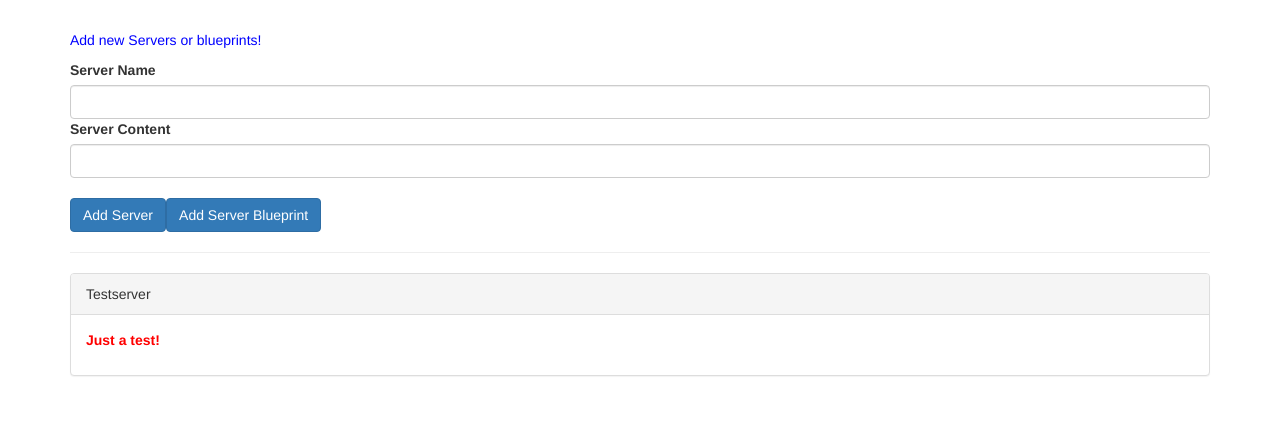
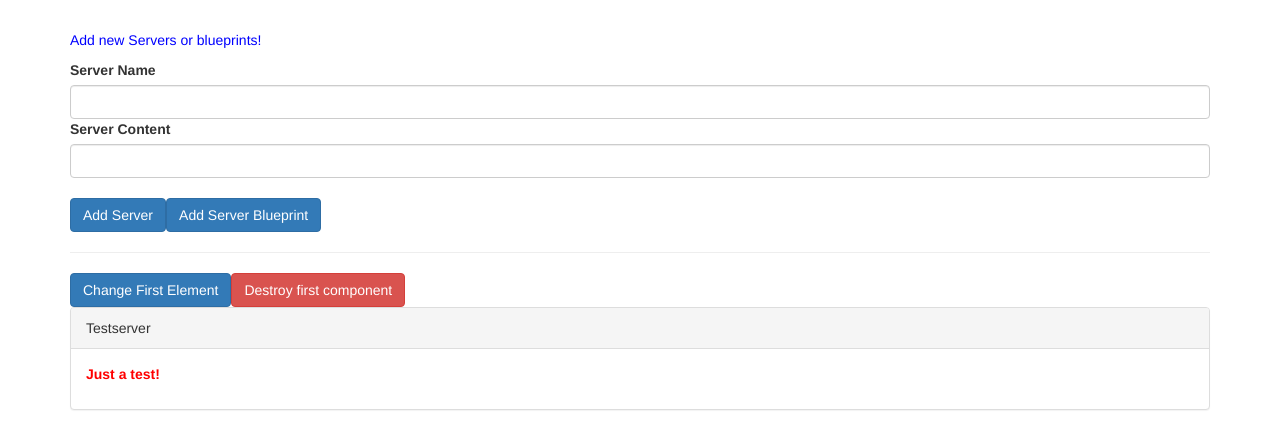
Before and after one commit to daltondaytonsandbox/databinding, an Angular app: page / in a window 1280 px wide. Shown: the top 448 px of the page. Built offline with nearby package versions, Linux system fonts and the light colour scheme.

Commit message:
Add Lifecycle functions/notes to server.ts

```diff
--- a/src/app/app.component.html
+++ b/src/app/app.component.html
@@ -7,12 +7,22 @@
     <hr />
     <div class="row">
         <div class="col-xs-12">
+            <button class="btn btn-primary" (click)="onChangeFirst()">
+                Change First Element
+            </button>
+
+            <button class="btn btn-danger" (click)="onDestroyFirst()">
+                Destroy first component
+            </button>
+
             <!-- '[element]' Binding to customer properties.  -->
             <!-- server-element.ts is using '@Input' to bind [element] -->
             <app-server-element
                 *ngFor="let serverElement of serverElements"
-                [element]="serverElement"
+                [name]="serverElement.name"
             >
+                <!-- [element]="serverElement" removed, [name]="serverElement.name" added -->
+
                 <!-- This is passed into the server-element component using <ng-content> in the server-element component -->
                 <p>
                     <strong
--- a/src/app/app.component.ts
+++ b/src/app/app.component.ts
@@ -28,4 +28,12 @@
             content: blueprintData.serverContent,
         });
     }
+
+    onChangeFirst() {
+        this.serverElements[0].name = 'Changed';
+    }
+
+    onDestroyFirst() {
+        this.serverElements.splice(0, 1);
+    }
 }
--- a/src/app/server-element/server-element.component.html
+++ b/src/app/server-element/server-element.component.html
@@ -1,5 +1,6 @@
 <div class="panel panel-default">
-    <div class="panel-heading">{{ element.name }}</div>
+    <!-- <div class="panel-heading">{{ element.name }}</div> -->
+    <div class="panel-heading">{{ name }}</div>
     <div class="panel-body">
         <!-- Data from the app.component is being passed into this component using <ng-content> -->
         <ng-content></ng-content>
--- a/src/app/server-element/server-element.component.ts
+++ b/src/app/server-element/server-element.component.ts
@@ -1,4 +1,17 @@
-import { Component, OnInit, Input, ViewEncapsulation } from '@angular/core';
+import {
+    Component,
+    OnInit,
+    Input,
+    ViewEncapsulation,
+    OnChanges,
+    SimpleChanges,
+    DoCheck,
+    AfterContentInit,
+    AfterContentChecked,
+    AfterViewInit,
+    AfterViewChecked,
+    OnDestroy,
+} from '@angular/core';
 
 @Component({
     selector: 'app-server-element',
@@ -6,10 +19,79 @@
     styleUrls: ['./server-element.component.css'],
     encapsulation: ViewEncapsulation.Emulated, // Emulated is default. This line isn't needed.
 })
-export class ServerElementComponent implements OnInit {
-    @Input() element: { type: string; name: string; content: string };
+export class ServerElementComponent
+    implements
+        OnInit,
+        OnChanges,
+        DoCheck,
+        AfterContentInit,
+        AfterContentChecked,
+        AfterViewInit,
+        AfterViewChecked,
+        OnDestroy {
+    // @Input() element: { type: string; name: string; content: string };
+    @Input() name: string;
 
-    constructor() {}
+    constructor() {
+        console.log('Constructor Called!');
+    }
 
-    ngOnInit() {}
+    // 'Lifecycle'
+    // 'ngOnChanges' - Called after a bound input property changes
+    // 'ngOnInit' - Called once the component is initialized
+    // 'ngDoCheck' - Called during every change detection run
+    // 'ngAfterContentInit' - Called after content (ng-content) has been projected into view
+    // 'ngAfterContentChecked' - Called every time the projected content has been checked
+    // 'ngAfterViewInit' - Called after the component's view and (child views) has been initialzed
+    // 'ngAfterViewChecked' - Called every time the view (and child views) have been checked
+
+    ngOnChanges(changes: SimpleChanges) {
+        console.log('ngOnChanges Called!');
+        console.log(changes);
+        // Called before any other lifecycle hook. Use it to inject dependencies, but avoid any serious work here.
+        // Add '${implements OnChanges}' to the class.
+    }
+
+    ngOnInit() {
+        console.log('ngOnInit Called!');
+        // Called after the constructor, initializing input properties, and the first call to ngOnChanges.
+        // Add 'implements OnInit' to the class.
+    }
+
+    ngDoCheck() {
+        console.log('ngDoCheck Called!');
+        // Called every time that the input properties of a component or a directive are checked.
+        // Use it to extend change detection by performing a custom check.
+        // Add 'implements DoCheck' to the class.
+    }
+
+    ngAfterContentInit() {
+        console.log('ngAfterContentInit Called!');
+        // Called after ngOnInit when the component's or directive's content has been initialized.
+        // Add 'implements AfterContentInit' to the class.
+    }
+
+    ngAfterContentChecked() {
+        console.log('ngAfterContentChecked Called!');
+        // Called after every check of the component's or directive's content.
+        // Add 'implements AfterContentChecked' to the class.
+    }
+
+    ngAfterViewInit() {
+        console.log('ngAfterViewInit Called!');
+        // Called after ngAfterContentInit when the component's view has been initialized. Applies to components only.
+        // Add 'implements AfterViewInit' to the class.
+    }
+
+    ngAfterViewChecked() {
+        console.log('ngAfterViewChecked Called!');
+        // Called after every check of the component's view. Applies to components only.
+        // Add 'implements AfterViewChecked' to the class.
+    }
+
+    ngOnDestroy(): void {
+        console.log('ngOnDestroy Called!');
+        // Called once, before the instance is destroyed.
+        // Add 'implements OnDestroy' to the class.
+    }
 }
```
Also changed, not shown: src/app/cockpit/cockpit.component.ts (+0 -9 lines).
